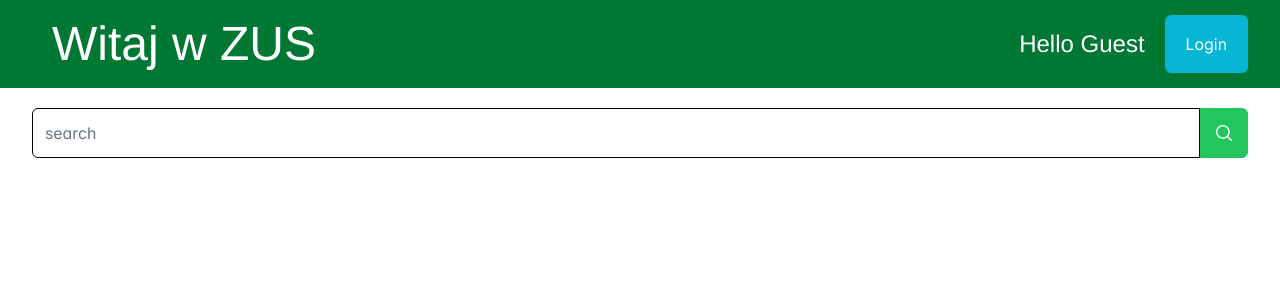
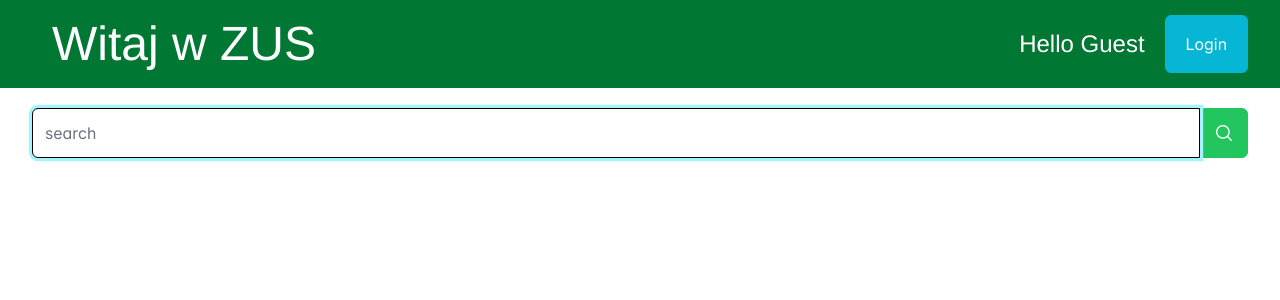
Before and after one commit to slawekppr/zus-react, a React (Vite) app: page / in a window 1280 px wide. Shown: the top 300 px of the page. Built offline with nearby package versions, Linux system fonts and the light colour scheme; a web font is replaced by a local one.

Commit message:
useRef + useEffect - focus

```diff
--- a/src/music/components/SearchForm.tsx
+++ b/src/music/components/SearchForm.tsx
@@ -1,7 +1,7 @@
 // tsrafce
 import { Button } from "primereact/button";
 import { InputText } from "primereact/inputtext";
-import React, { useState } from "react";
+import React, { useEffect, useRef, useState } from "react";
 import { useFocus } from "../../common/hooks/useFocus";
 
 type Props = {
@@ -11,16 +11,22 @@ type Props = {
 const SearchForm = ({ onSearch }: Props) => {
   const [query, setQuery] = useState("");
 
-
-
   function search() {
     onSearch(query);
   }
+
+  // const inputElemRef = useRef<'lewy but'>()
+  const inputElemRef = useRef<HTMLInputElement>(null);
+
+  useEffect(() => {
+    inputElemRef.current?.focus();
+  }, []);
 
   return (
     <div>
       <div className="p-inputgroup flex-1">
         <InputText
+          ref={inputElemRef}
           placeholder="search"
           value={query}
           onChange={(e) => setQuery(e.target.value)}
```
